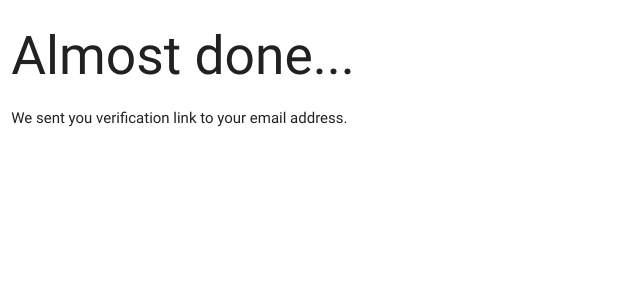
After one commit to TIS2016/Narodna-transfuzna-sluzba, a Django app: page /registration/success/ in a window 1280 px wide. The commit adds this page. Shown: the top 300 px of the page, without its empty margins (0-640 px from the left). Run offline with Django 3.2, Linux system fonts and the light colour scheme; parts of the project's set-up code (start-up, migrations or seed data) failed here and were passed over; some libraries are stand-ins or nearby versions.

Commit message:
Add registration success page

```diff
--- a/isnts/templates/donors/login.html
+++ b/isnts/templates/donors/login.html
@@ -1,4 +1,4 @@
-{% extends "base.html" %}
+{% extends "public/base.html" %}
 {% load staticfiles %}
 {% block title %}Login{% endblock %}
 {% block content %}
--- a/isnts/templates/donors/registration.html
+++ b/isnts/templates/donors/registration.html
@@ -1,4 +1,4 @@
-{% extends "base.html" %}
+{% extends "public/base.html" %}
 {% load staticfiles %}
 {% block title %}Registration{% endblock %}
 {% block content %}
--- a/isnts/templates/donors/registration_confirm.html
+++ b/isnts/templates/donors/registration_confirm.html
@@ -1,4 +1,4 @@
-{% extends "base.html" %}
+{% extends "public/base.html" %}
 {% load staticfiles %}
 {% block title %}Registration{% endblock %}
 {% block content %}
--- /dev/null
+++ b/isnts/templates/donors/registration_success.html
@@ -0,0 +1,11 @@
+{% extends "public/base.html" %}
+{% load staticfiles %}
+{% block title %}Registration{% endblock %}
+{% block content %}
+<section class="row">
+    <div class="col s6">
+        <h2>Almost done...</h2>
+        <p>We sent you verification link to your email address.</p>
+    </div>
+</section>
+{% endblock %}
--- a/isnts/urls.py
+++ b/isnts/urls.py
@@ -27,6 +27,7 @@ urlpatterns = [
     url(r'^logout/$', views.auth._logout),
     url(r'^registration/confirm/(?P<donor_id>[0-9]+)/(?P<token>[0-9A-Za-z]{1,13}-[0-9A-Za-z]{1,20})/$', views.auth.donor_registration_confirm),
     url(r'^registration/$', views.auth.donor_registration),
+    url(r'^registration/success/$', views.auth.donor_registration_success),
     url(r'^password_change/$', views.auth.password_change),
     url(r'^password_reset/confirm/(?P<uidb64>[0-9A-Za-z]+)-(?P<token>.+)/$', views.auth._password_reset_confirm),
     url(r'^password_reset/$', views.auth._password_reset),
--- a/isnts/views/auth.py
+++ b/isnts/views/auth.py
@@ -108,6 +108,9 @@ def donor_registration_confirm(request, donor_id, token):
             pass
     return render(request, "donors/registration_confirm.html", {'validlink': validlink})
 
+def donor_registration_success(request):
+    return render(request, 'donors/registration_success.html')
+
 # Views below is defined for Donors and Employees
 
 
```
